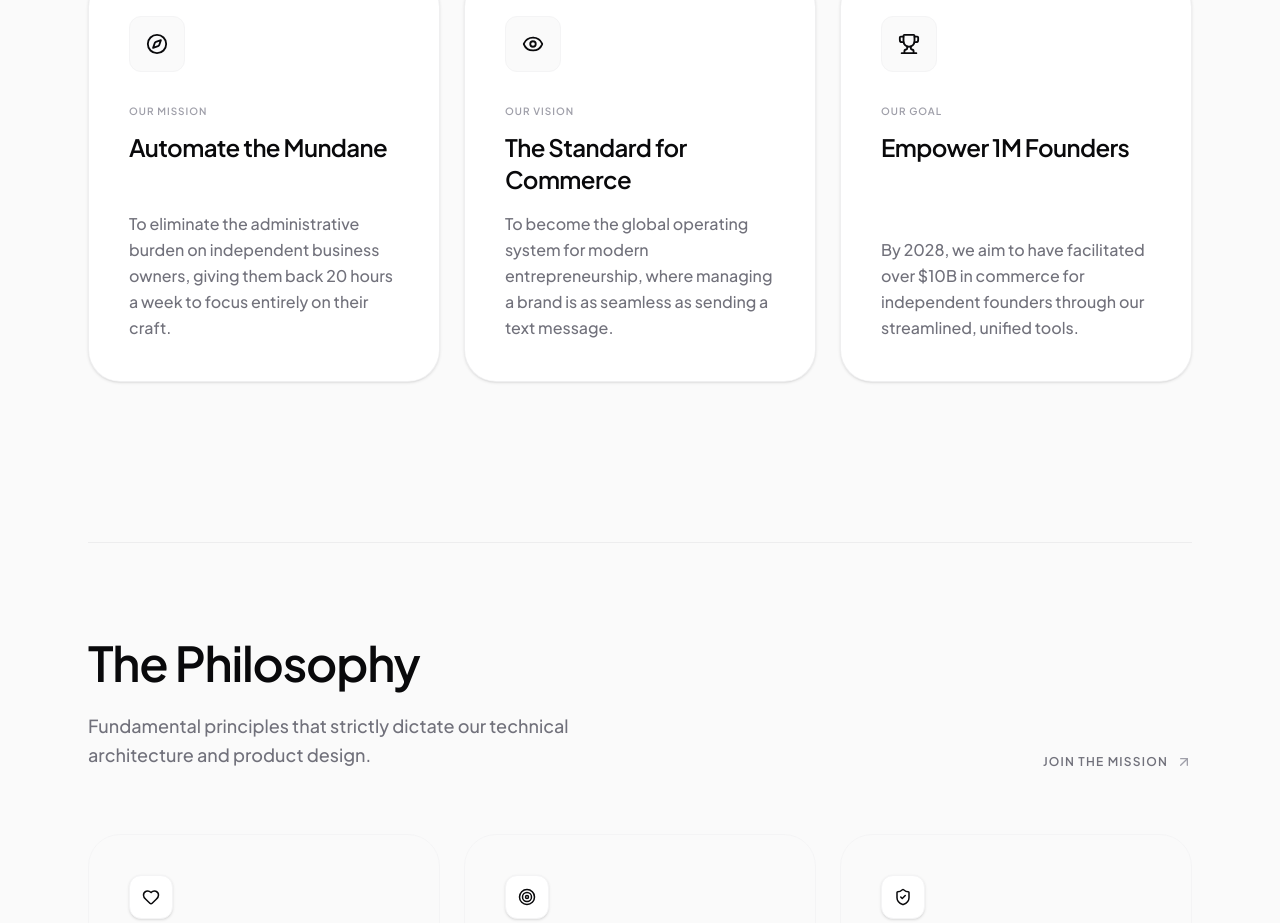
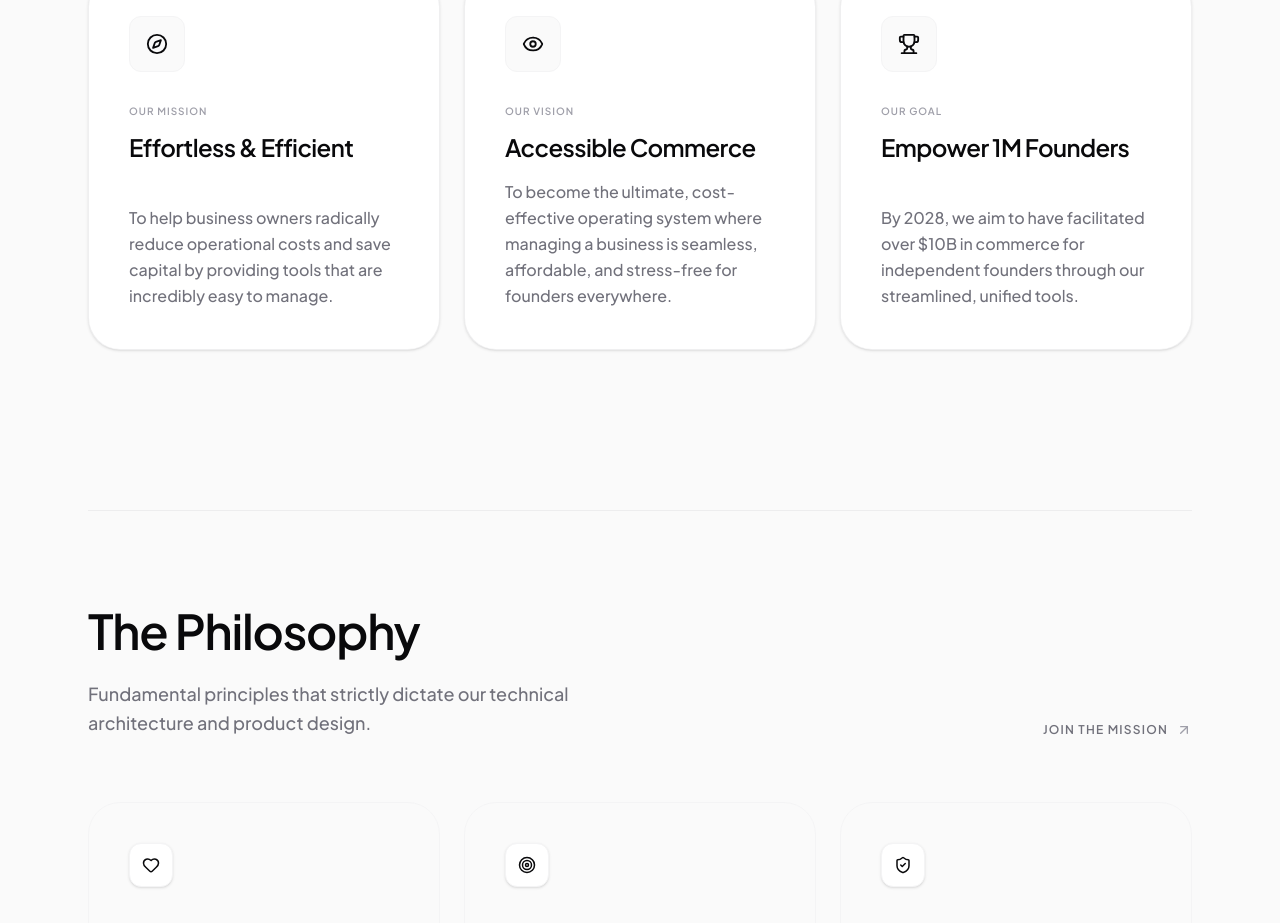
Before and after one commit to hirenmasaliya/aptro-website, a Next.js app: page /about in a window 1280 px wide. Shown: the part 1960-2883 px from the top of the page. Built offline with nearby package versions, Linux system fonts and the light colour scheme.

Commit message:
improve about page ui and ux

```diff
--- a/app/about/page.tsx
+++ b/app/about/page.tsx
@@ -61,14 +61,14 @@ const values = [
 const strategy = [
   {
     label: "Our Mission",
-    title: "Automate the Mundane",
-    desc: "To eliminate the administrative burden on independent business owners, giving them back 20 hours a week to focus entirely on their craft.",
+    title: "Effortless & Efficient",
+    desc: "To help business owners radically reduce operational costs and save capital by providing tools that are incredibly easy to manage.",
     icon: <Compass size={22} />
   },
   {
     label: "Our Vision",
-    title: "The Standard for Commerce",
-    desc: "To become the global operating system for modern entrepreneurship, where managing a brand is as seamless as sending a text message.",
+    title: "Accessible Commerce",
+    desc: "To become the ultimate, cost-effective operating system where managing a business is seamless, affordable, and stress-free for founders everywhere.",
     icon: <Eye size={22} />
   },
   {
```
